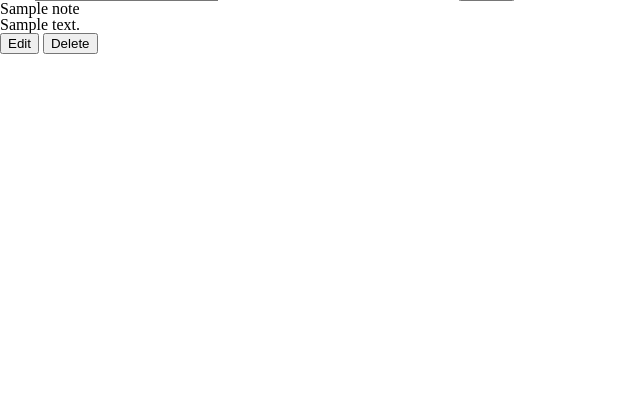
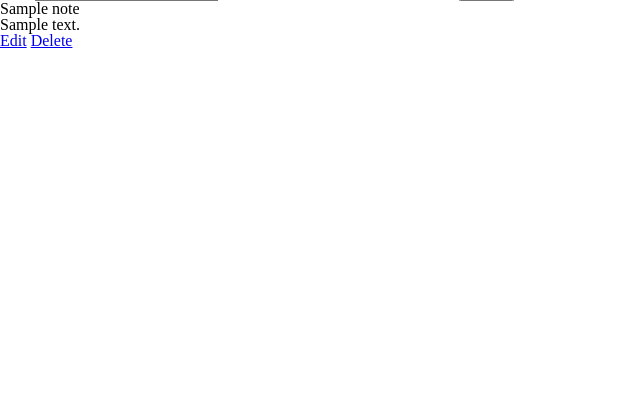
Before and after one commit to MekhyW/Get-it-Django, a Django app: page / in a window 1280 px wide. Shown: the part 344-744 px from the top of the page, without its empty margins (0-640 px from the left). Run offline with Django 3.2, Linux system fonts and the light colour scheme; tables that the repository leaves empty hold one stand-in row (values such as "Sample post"); some libraries are stand-ins or nearby versions.

Commit message:
Delete notes

```diff
--- a/notes/templates/notes/index.html
+++ b/notes/templates/notes/index.html
@@ -2,6 +2,8 @@
 {% load static %}
 
 {% block content %}
+<!DOCTYPE html>
+<html lang="en">
     <head>
         <meta charset="UTF-8" />
         <meta name="viewport" content="width=device-width, initial-scale=1.0" />
@@ -47,11 +49,12 @@
                         {{ note.details }}
                       </p>
                     </div>
-                <button class="edit-card" name="edit" class="btn" type="button" onClick="Edit()">Edit</button>
-                <button class="trash-card" name="trash" class="btn" type="button" onClick="Trash()">Delete</button>
+                    <a class="btn" type="button" href="edit/{{ note.id }}">Edit</a>
+                    <a class="btn" type="button" href="delete/{{ note.id }}">Delete</a>
                 </div>
                 {% endfor %}
             </div>
         </main>
     </body>
+</html>
 {% endblock %}
--- a/notes/urls.py
+++ b/notes/urls.py
@@ -4,4 +4,5 @@ from . import views
 
 urlpatterns = [
     path('', views.index, name='index'),
+    path('delete/<int:note_id>', views.delete, name='delete'),
 ]
--- a/notes/views.py
+++ b/notes/views.py
@@ -4,7 +4,6 @@ from .models import Note
 
 
 def index(request):
-    #return HttpResponse("Olá mundo! Este é o app notes de Tecnologias Web do Insper.")
     if request.method == 'POST':
         title = request.POST.get('titulo')
         content = request.POST.get('detalhes')
@@ -15,3 +14,9 @@ def index(request):
         all_notes = Note.objects.all()
         print(all_notes)
         return render(request, 'notes/index.html', {'notes': all_notes})
+
+
+def delete(request, note_id):
+    note = Note.objects.get(id=note_id)
+    note.delete()
+    return redirect('index')
```
Also changed, not shown: 1 other file. Lines whose indentation alone changed are shown as unchanged.
